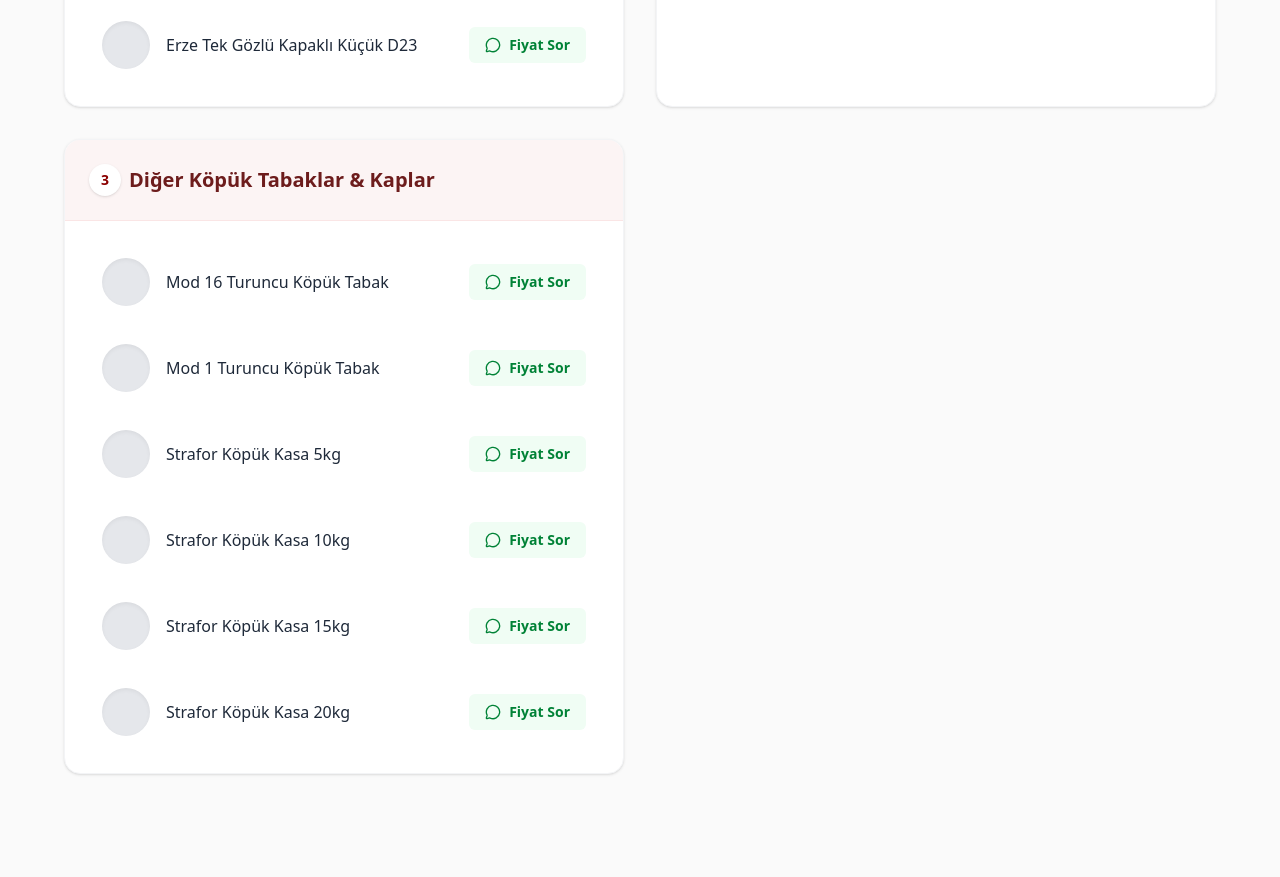
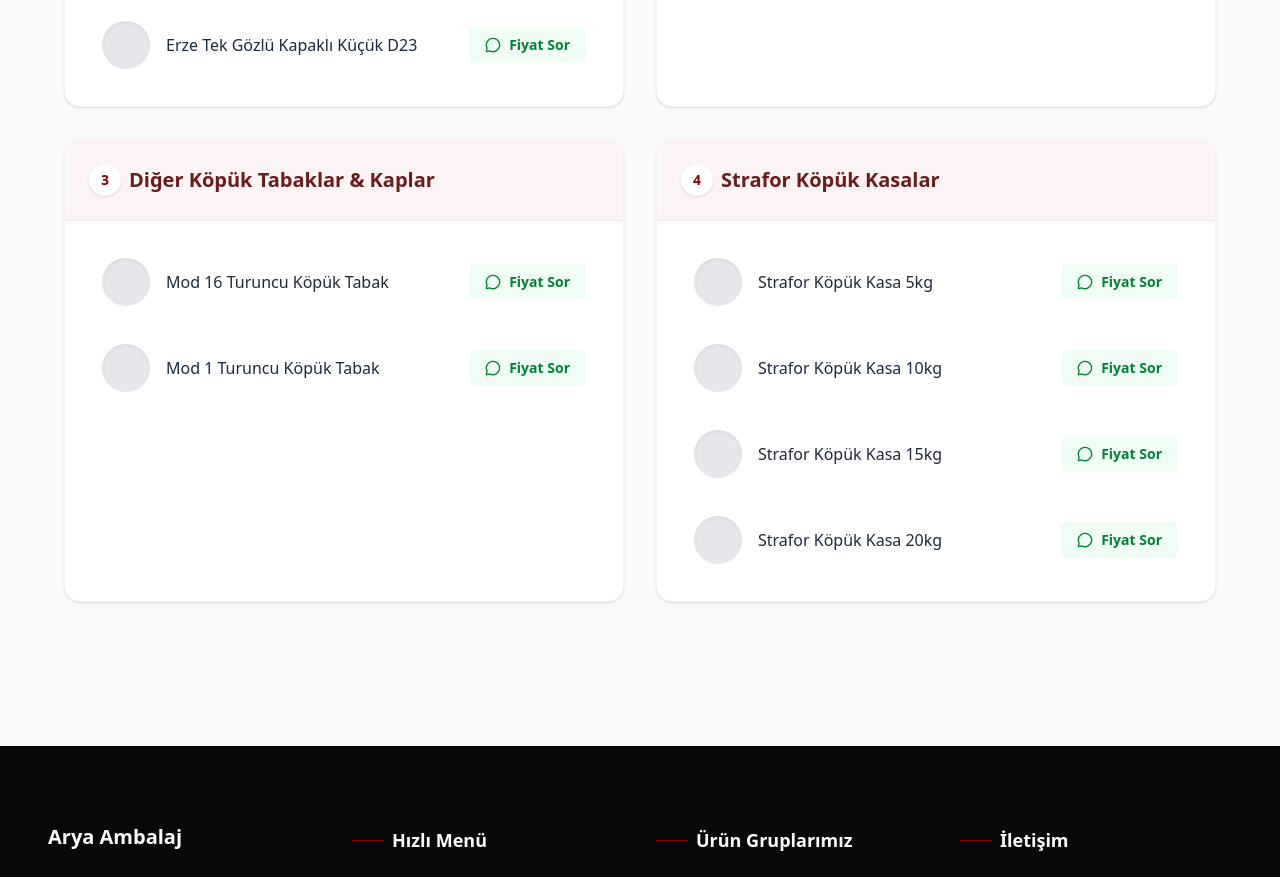
Before and after one commit to ardaeminoglu001-ship-it/aryaambalaj, a Next.js app: page /urunler/kopuk-tabak in a window 1280 px wide. Shown: the part 1400-2277 px from the top of the page. Built offline with nearby package versions, Linux system fonts and the light colour scheme; a web font is replaced by a local one.

Commit message:
Update page.tsx

```diff
--- a/src/app/urunler/kopuk-tabak/page.tsx
+++ b/src/app/urunler/kopuk-tabak/page.tsx
@@ -41,7 +41,12 @@ export default function KopukTabakPage() {
             category: "Diğer Köpük Tabaklar & Kaplar",
             items: [
                 "Mod 16 Turuncu Köpük Tabak",
-                "Mod 1 Turuncu Köpük Tabak",
+                "Mod 1 Turuncu Köpük Tabak"
+            ]
+        },
+        {
+            category: "Strafor Köpük Kasalar",
+            items: [
                 "Strafor Köpük Kasa 5kg",
                 "Strafor Köpük Kasa 10kg",
                 "Strafor Köpük Kasa 15kg",
```
